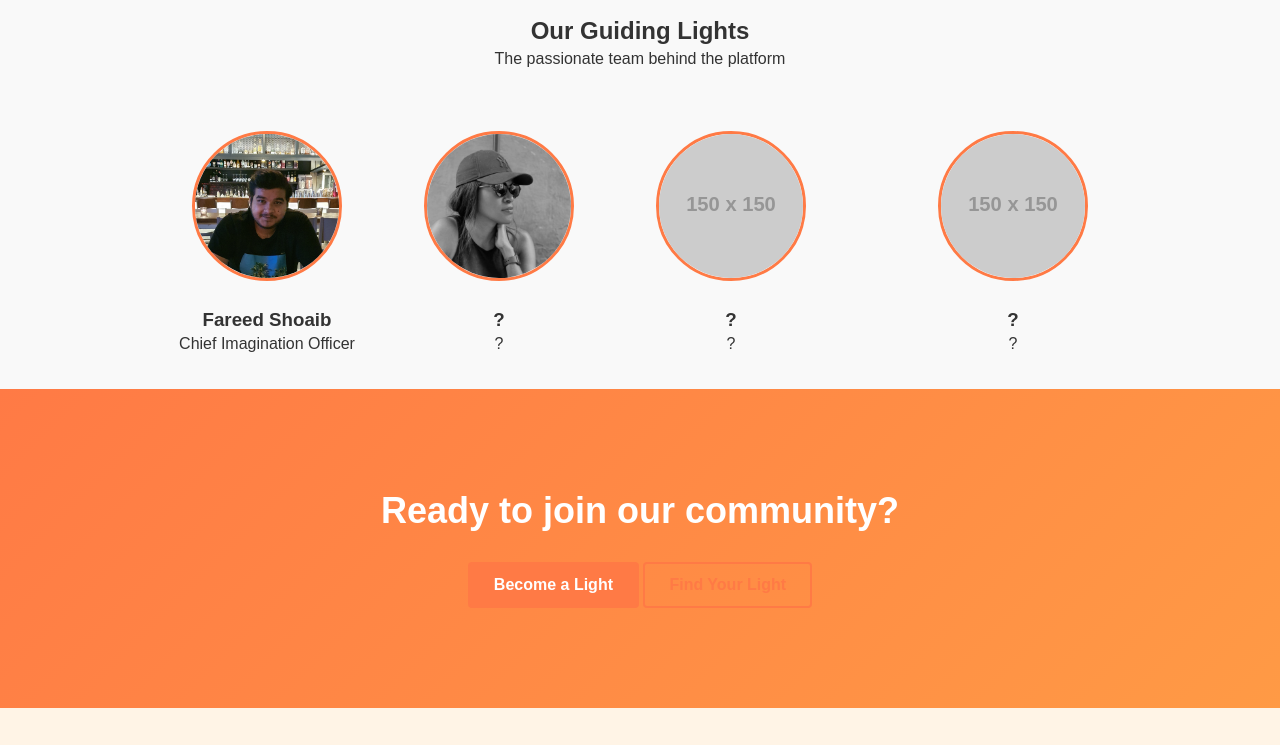
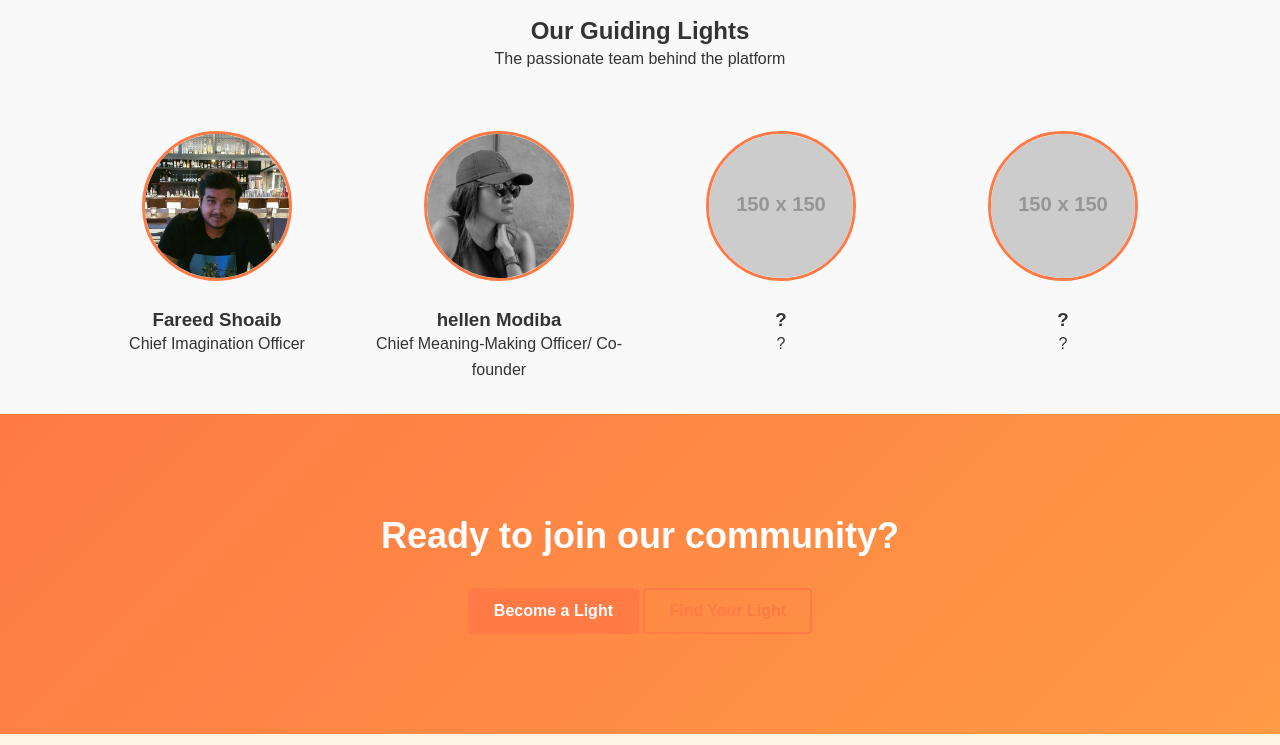
Before and after one commit to fareedsho/Meetyoursteps, a plain HTML site: page about.html in a window 1280 px wide. Shown: the part 2568-3313 px from the top of the page. Drawn offline with Linux system fonts and the light colour scheme; placeholder pictures from the web are drawn by us.

Commit message:
Update about.html

```diff
--- a/about.html
+++ b/about.html
@@ -292,10 +292,10 @@
             <h3>Fareed Shoaib</h3>
             <p>Chief Imagination Officer</p>
         </div>
-        <div class="hellen Modiba" style="flex: 0 0 auto;">
+        <div class="team-member" style="flex: 0 0 auto;">
             <img src="Hellen.png" alt="Chief Meaning-Making Officer/ Co-founder" class="team-photo" style="width: 150px; height: 150px; border-radius: 50%;">
-            <h3>?</h3>
-            <p>?</p>
+            <h3>hellen Modiba</h3>
+            <p>Chief Meaning-Making Officer/ Co-founder</p>
         </div>
         <div class="team-member" style="flex: 0 0 auto;">
             <img src="https://via.placeholder.com/150" alt="Future Teammate 2" class="team-photo" style="width: 150px; height: 150px; border-radius: 50%;">
```
